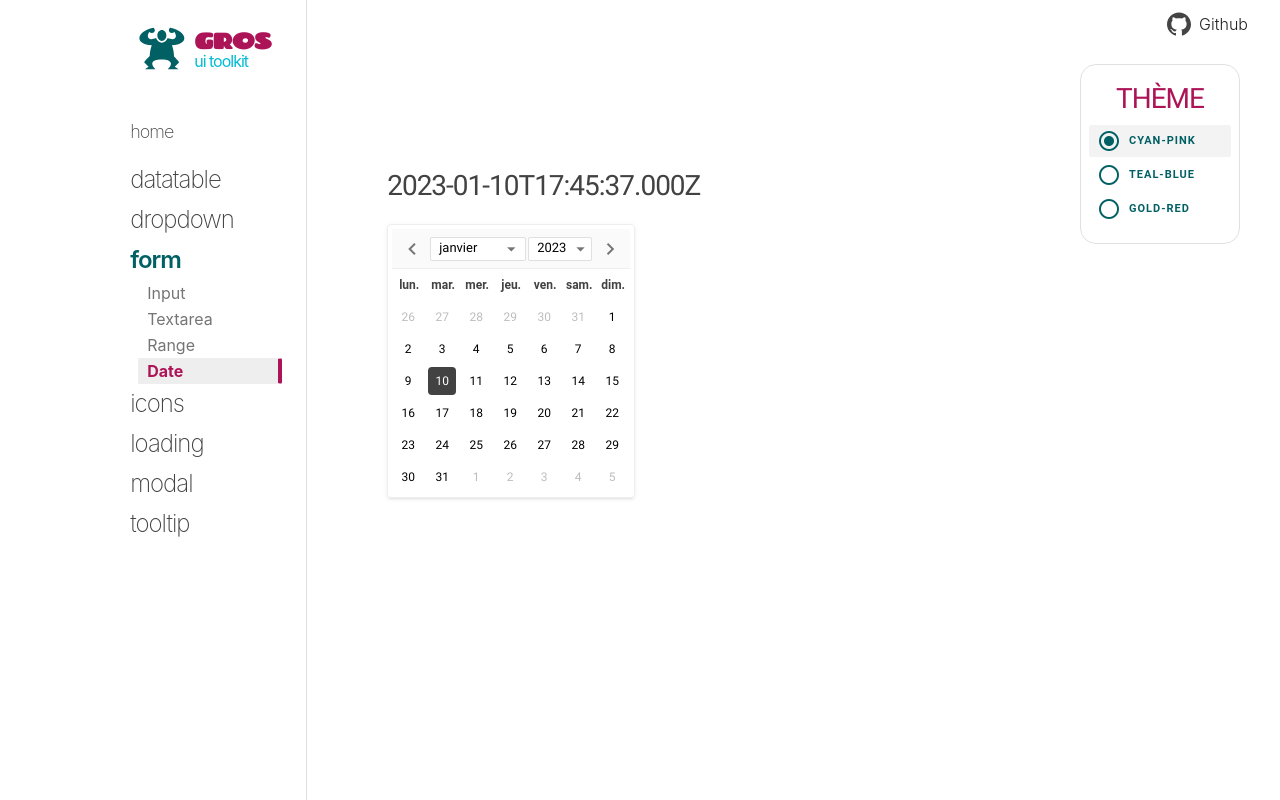
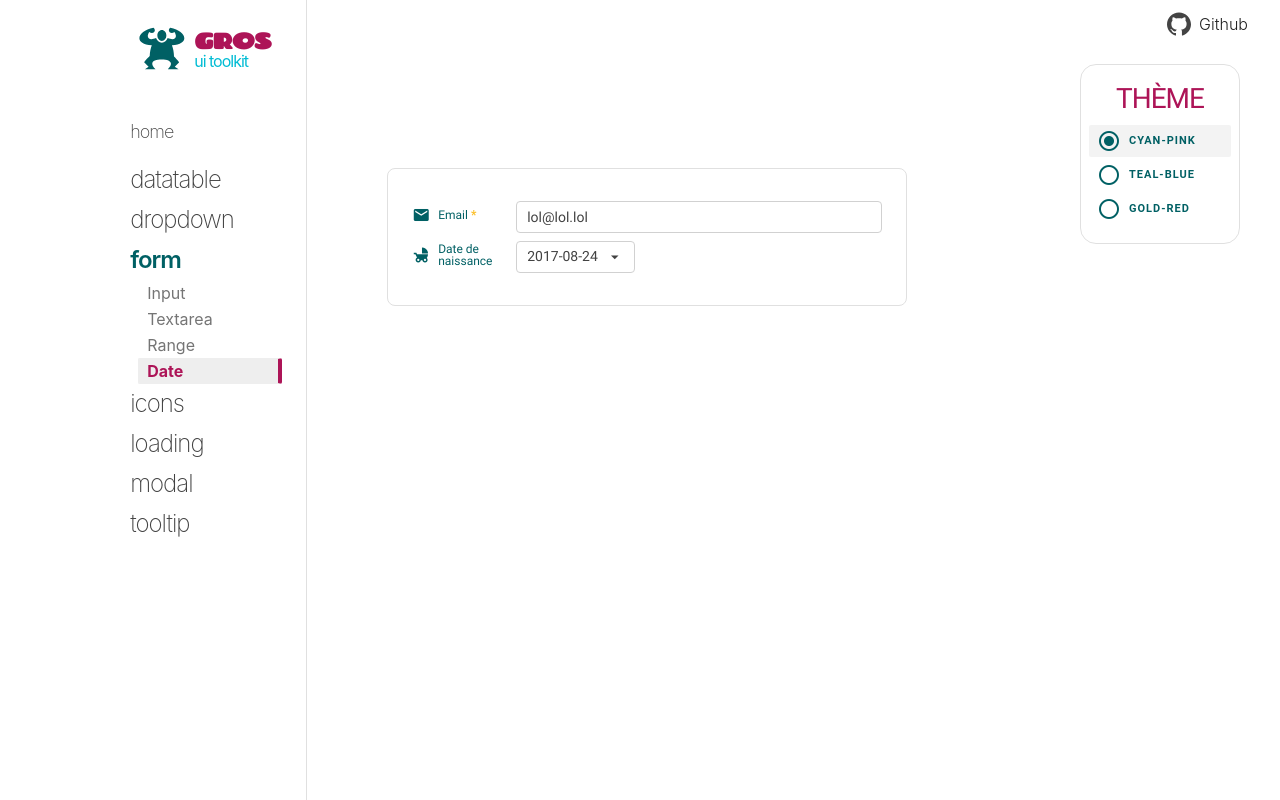
Before and after one commit to vincjo/gros, a SvelteKit app: page /form/date in a window 1280 px wide. Built offline with nearby package versions, Linux system fonts and the light colour scheme; a web font is replaced by a local one.

Commit message:
feat: improve date-picker

```diff
--- /dev/null
+++ b/src/lib/form/DateInput.svelte
@@ -0,0 +1,75 @@
+<script>
+    import ErrorMessage from './ErrorMessage.svelte'
+    import ErrorAlert from './ErrorAlert.svelte'
+    import { Dropdown } from '$lib/dropdown'
+    import DatePicker from './DatePicker.svelte'
+    export let big = false
+    export let value = ''
+    export let label = ''
+    export let icon
+    export let required = false
+    export let errors
+    export let field
+
+    let id = 'id' + (Math.random() + 1).toString(36).substring(7)
+</script>
+
+
+<section class:small={!big}>
+    {#if label}
+        <label for="{id}">
+            <div class="flex">
+                {#if icon}
+                    <i class="micon">{icon}</i>
+                {/if}
+                <span>
+                    {label}
+                    {#if required}
+                        <b>*</b>
+                    {/if}
+                </span>
+            </div>
+            {#if big}
+                <div class="error">
+                    <ErrorMessage {field} {errors}/>
+                </div>
+            {/if}
+        </label>
+    {/if}
+
+    <Dropdown position="bottom-start">
+        <button>
+            {value}
+            <i class="micon">arrow_drop_down</i>
+        </button>
+        <svelte:fragment slot="content">
+            <DatePicker bind:value/>
+        </svelte:fragment>
+    </Dropdown>
+
+
+    {#if !big}
+        <ErrorAlert {field} {errors}/>
+    {/if}
+</section>
+
+
+<style>
+    section{margin:16px 0;position:relative;}
+    label{display:flex;align-items:center;justify-content:space-between;color:var(--primary);font-weight:normal;font-size:16px;color:var(--primary);margin:0;margin-bottom:4px;}
+    label .flex{display:flex;align-items:center;justify-content:flex-start;white-space:nowrap;}
+    label .error{text-align:right;margin-left:40px;line-height:12px;}
+    label b{color:var(--ternary);}
+
+    label i.micon{padding-right:8px;color:var(--primary);font-size:22px;}
+    button{ color:#626262;border:1px solid #d1d1d1;border-radius:.4rem;padding:.6rem 1rem .7rem}
+    button i{margin-left:8px;}
+    button:focus{border-color: var(--primary-lighten);}
+
+    section.small{display:flex;justify-content:flex-start;align-items:center;margin:8px 0;}
+    section.small label{font-size:12px;width:96px;white-space:normal;margin-right:8px;}
+    section.small label .flex{white-space:normal;}
+    section.small label .flex span{line-height:12px;}
+    section.small i.micon{font-size:18px;}
+    section.small button{font-size:14px;color:#424242;height:32px;}
+</style>
--- a/src/lib/form/DatePicker.svelte
+++ b/src/lib/form/DatePicker.svelte
@@ -1,18 +1,18 @@
 <script>
     import Header from './DatePicker/Header.svelte'
-    import Body from './DatePicker/Body.svelte'
+    import Calendar from './DatePicker/Calendar.svelte'
     import DateHandler from './DatePicker/DateHandler'
 
     export let value = null
     const handler = new DateHandler(value)
     const date = handler.getDate()
+
+    $: value = $date
 </script>
-
-<h3>{$date.toISOString()}</h3>
 
 <section class="z-depth-1">
     <Header {handler}/>
-    <Body {handler}/>
+    <Calendar {handler}/>
 </section>
 
 
@@ -22,5 +22,6 @@
         padding:4px;
         border:1px solid #eee;
         border-radius:4px;
+        background: #fff;
     }
 </style>
--- a/src/lib/form/DatePicker/Body.svelte
+++ b/src/lib/form/DatePicker/Calendar.svelte
@@ -1,14 +1,10 @@
 <script lang="ts">
     import type DateHandler from './DateHandler'
-    import type { Calendar } from './Context'
 
     export let handler: DateHandler
     const calendar = handler.getCalendar()
     const date = handler.getDate()
-
-    const selectDay = (day: Calendar) => {
-        $date = new Date(day.year, day.month, day.number, 1, 0, 0)
-    }
+    const navDate = handler.getNavDate()
 </script>
 
 
@@ -31,13 +27,13 @@
                 {#each $calendar.slice(weekIndex * 7, weekIndex * 7 + 7) as day}
                     <td>
                         <button
-                            on:click={() => selectDay(day)}
+                            on:click={() => handler.setDate(day)}
                             class:selected={
                                 day.year === $date.getFullYear() &&
                                 day.month === $date.getMonth() &&
                                 day.number === $date.getDate()
                             }
-                            class:other-month={day.month !== $date.getMonth()}
+                            class:other-month={day.month !== $navDate.getMonth()}
                         >
                             {day.number}
                         </button>
--- a/src/lib/form/DatePicker/Context.ts
+++ b/src/lib/form/DatePicker/Context.ts
@@ -1,11 +1,11 @@
 import { writable, derived, type Writable, type Readable } from 'svelte/store'
 
-export type Calendar = { year: number; month: number; number: number }
+import type { Calendar } from './DateHandler'
 
-export default class DateStores
+export default class Context
 {
     public date         : Writable<Date>
-    public dateString   : string
+    public navDate      : Writable<Date>
     public day          : Readable<number>
     public month        : Readable<number>
     public year         : Readable<number>
@@ -14,26 +14,16 @@ export default class DateStores
     constructor(dateString: string | null)
     {
         this.date       = writable(dateString ? new Date(dateString) : new Date())
-        this.dateString = dateString
-        this.day        = this.getDay()
+        this.navDate    = writable(dateString ? new Date(dateString) : new Date())
         this.month      = this.getMonth()
         this.year       = this.getYear()
         this.calendar   = this.getCalendar()
     }
 
-    public getDay(): Readable<number>
-    {
-        return derived(
-            this.date, ($date) => {
-                return $date.getDate()
-            }
-        )
-    }
-
     public getMonth(): Readable<number>
     {
         return derived(
-            this.date, ($date) => {
+            this.navDate, ($date) => {
                 return $date.getMonth()
             }
         )
@@ -42,31 +32,24 @@ export default class DateStores
     public getYear(): Readable<number>
     {
         return derived(
-            this.date, ($date) => {
+            this.navDate, ($date) => {
                 return $date.getFullYear()
             }
         )
     }
 
-    public setDay(day: number): void
-    {
-        const date = this.subscribe()
-        date.setDate(day)
-        this.date.set(date)
-    }
-
     public setMonth(month: number): void
     {
-        const date = this.subscribe()
-        date.setMonth(month)
-        this.date.set(date)
+        const navDate = this.subscribe()
+        navDate.setMonth(month)
+        this.navDate.set(navDate)
     }
 
     public setYear(year: number): void
     {
-        const date = this.subscribe()
-        date.setFullYear(year)
-        this.date.set(date)
+        const navDate = this.subscribe()
+        navDate.setFullYear(year)
+        this.date.set(navDate)
     }
 
     public getCalendar(): Readable<Calendar[]>
@@ -135,8 +118,8 @@ export default class DateStores
 
     private subscribe(): Date
     {
-        let $date
-        this.date.subscribe( store => $date = store )
-        return $date
+        let $navDate: Date
+        this.navDate.subscribe( store => $navDate = store )
+        return $navDate
     }
 }
--- a/src/lib/form/DatePicker/DateHandler.ts
+++ b/src/lib/form/DatePicker/DateHandler.ts
@@ -1,7 +1,7 @@
 import Context from './Context'
 import type { Writable, Readable } from 'svelte/store'
-import type { Calendar } from './Context'
 
+export type Calendar = { year: number; month: number; number: number }
 
 export default class DateHandler
 {
@@ -17,9 +17,14 @@ export default class DateHandler
         return this.context.date
     }
 
-    public setDay(day: number): void
+    public setDate(day: Calendar): void
     {
-        this.context.setDay(day)
+        this.context.date.set(new Date(day.year, day.month, day.number, 5, 0, 0))
+    }
+
+    public getNavDate(): Writable<Date>
+    {
+        return this.context.navDate
     }
 
     public setMonth(month: number): void
--- a/src/lib/form/DatePicker/Header.svelte
+++ b/src/lib/form/DatePicker/Header.svelte
@@ -3,7 +3,7 @@
     import type DateHandler from './DateHandler'
 
     export let handler: DateHandler
-    const date = handler.getDate()
+    const navDate = handler.getNavDate()
 
     const locale = {
         weekdays: 'dim._lun._mar._mer._jeu._ven._sam.'.split('_'),
@@ -11,8 +11,8 @@
     }
 
     const getYears = () => {
-        const min = $date.getFullYear() - 5
-        const max = $date.getFullYear() + 5
+        const min = $navDate.getFullYear() - 5
+        const max = $navDate.getFullYear() + 5
         let years = []
         for (let i = min; i <= max; i++) {
             years.push(i)
@@ -24,18 +24,18 @@
 
 <header>
 
-    <button on:click={() => handler.setMonth($date.getMonth() - 1)} class="nav">
+    <button on:click={() => handler.setMonth($navDate.getMonth() - 1)} class="nav">
         <i class="micon">chevron_left</i>
     </button>
 
     <Dropdown>
         <button class="month">
-            {locale.months[$date.getMonth()]}
+            {locale.months[$navDate.getMonth()]}
             <i class="micon">arrow_drop_down</i>
         </button>
         <div slot="content" class="nav">
             {#each locale.months as month, i}
-                <button on:click={() => handler.setMonth(i)} class:active={$date.getMonth() === i}>
+                <button on:click={() => handler.setMonth(i)} class:active={$navDate.getMonth() === i}>
                     {month}
                 </button>
             {/each}
@@ -44,19 +44,19 @@
 
     <Dropdown>
         <button class="year">
-            {$date.getFullYear()}
+            {$navDate.getFullYear()}
             <i class="micon">arrow_drop_down</i>
         </button>
         <div slot="content" class="select">
             {#each getYears() as year}
-                <button on:click={() => handler.setYear(year)} class:active={$date.getFullYear() === year}>
+                <button on:click={() => handler.setYear(year)} class:active={$navDate.getFullYear() === year}>
                     {year}
                 </button>
             {/each}
         </div>
     </Dropdown>
 
-    <button on:click={() => handler.setMonth($date.getMonth() + 1)} class="nav">
+    <button on:click={() => handler.setMonth($navDate.getMonth() + 1)} class="nav">
         <i class="micon">chevron_right</i>
     </button>
 
--- a/src/lib/form/index.ts
+++ b/src/lib/form/index.ts
@@ -2,3 +2,4 @@ export { default as Input } from './Input.svelte'
 export { default as Textarea } from './Textarea.svelte'
 export { default as Range } from './Range.svelte'
 export { default as DatePicker } from './DatePicker.svelte'
+export { default as DateInput } from './DateInput.svelte'
--- a/src/routes/form/date/+page.svelte
+++ b/src/routes/form/date/+page.svelte
@@ -1,8 +1,24 @@
 <script>
-    import { DatePicker }  from '$lib/form'
+    import { DatePicker, DateInput, Input }  from '$lib/form'
+    let email = 'lol@lol.lol'
+    let date = '2017-08-24'
 </script>
 
 <br><br><br><br>
 <br><br><br><br>
 
-<DatePicker/>
+<section>
+    <Input required icon="mail" label="Email" bind:value={email}/>
+
+    <DateInput icon="child_friendly" label="Date de naissance" bind:value={date}/>
+</section>
+
+
+<br><br><br><br>
+
+<!-- <DatePicker/> -->
+
+
+<style>
+    section{width:520px;padding:24px;border:1px solid #e0e0e0;border-radius:8px;}
+</style>
```
